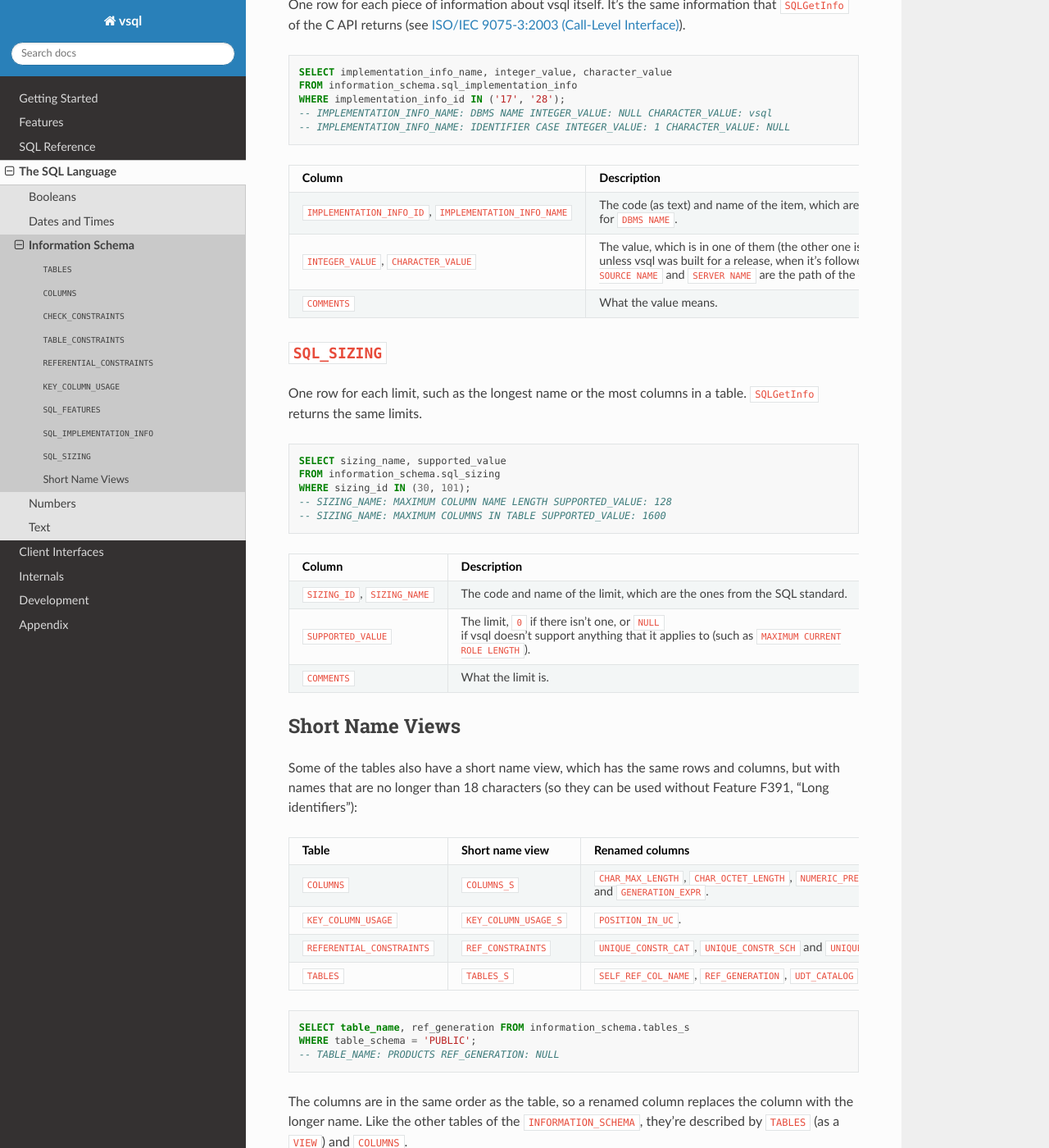
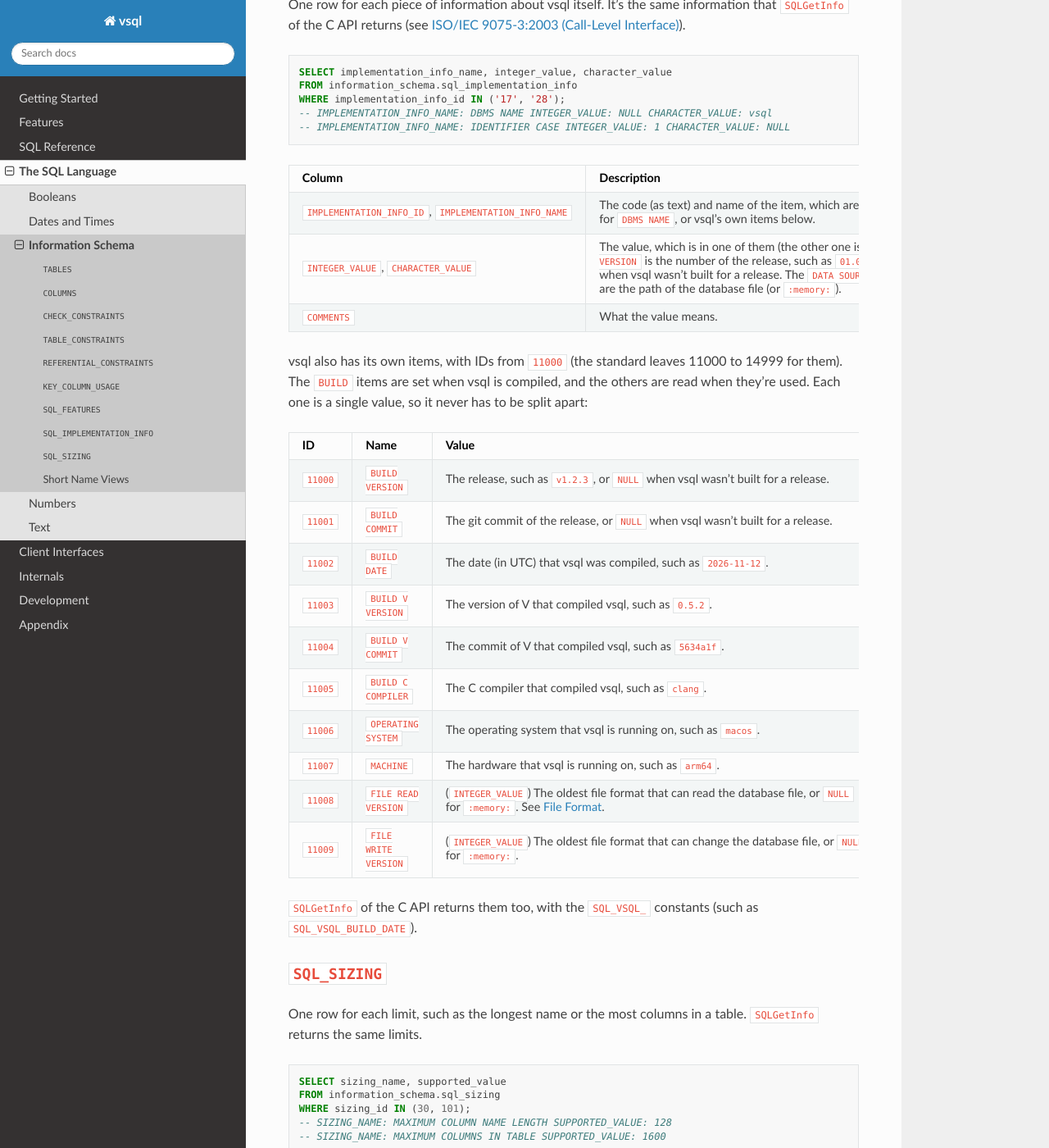
Before and after one commit to elliotchance/vsql, a Sphinx documentation site: the page built from docs/information-schema.rst, in a window 1280 px wide and 1400 px high, scrolled down 5164 px. Shown: the whole window at 82% size. Built offline with Sphinx 7.4.7 and the Read the Docs theme 3.1.0, drawn with Linux system fonts in a browser that asks for light colours.

Commit message:
information_schema: Add vsql's own SQL_IMPLEMENTATION_INFO items (#1451)
SQL_IMPLEMENTATION_INFO has vsql's own items, with IDs from 11000 (the
range that ISO/IEC 9075-3 leaves for them): BUILD VERSION, BUILD COMMIT,
BUILD DATE, BUILD V VERSION, BUILD V COMMIT and BUILD C COMPILER are set
when vsql is compiled, and OPERATING SYSTEM, MACHINE, FILE READ VERSION
and FILE WRITE VERSION are read when they're used. Each is one value.
SQLGetInfo returns them with the SQL_VSQL_ constants.

DBMS VERSION is now only the number, such as "01.02.0003", since the
release is BUILD VERSION.

Co-authored-by: Claude Opus 5.5 <noreply@anthropic.com>

```diff
--- a/docs/information-schema.rst
+++ b/docs/information-schema.rst
@@ -369,16 +369,76 @@ information that ``SQLGetInfo`` of the C API returns (see
 
   * - ``IMPLEMENTATION_INFO_ID``, ``IMPLEMENTATION_INFO_NAME``
     - The code (as text) and name of the item, which are the ones from the SQL
-      standard, such as ``17`` for ``DBMS NAME``.
+      standard, such as ``17`` for ``DBMS NAME``, or vsql's own items below.
 
   * - ``INTEGER_VALUE``, ``CHARACTER_VALUE``
-    - The value, which is in one of them (the other one is ``NULL``). The
-      ``DBMS VERSION`` is ``00.00.0000`` unless vsql was built for a release,
-      when it's followed by the version and its date. The ``DATA SOURCE NAME``
-      and ``SERVER NAME`` are the path of the database file (or ``:memory:``).
+    - The value, which is in one of them (the other one is ``NULL``, or both
+      are when there's no value). The ``DBMS VERSION`` is the number of the
+      release, such as ``01.02.0003`` for ``v1.2.3``, or ``00.00.0000`` when
+      vsql wasn't built for a release. The ``DATA SOURCE NAME`` and ``SERVER
+      NAME`` are the path of the database file (or ``:memory:``).
 
   * - ``COMMENTS``
     - What the value means.
+
+vsql also has its own items, with IDs from ``11000`` (the standard leaves 11000
+to 14999 for them). The ``BUILD`` items are set when vsql is compiled, and the
+others are read when they're used. Each one is a single value, so it never has
+to be split apart:
+
+.. list-table::
+  :header-rows: 1
+
+  * - ID
+    - Name
+    - Value
+
+  * - ``11000``
+    - ``BUILD VERSION``
+    - The release, such as ``v1.2.3``, or ``NULL`` when vsql wasn't built for a
+      release.
+
+  * - ``11001``
+    - ``BUILD COMMIT``
+    - The git commit of the release, or ``NULL`` when vsql wasn't built for a
+      release.
+
+  * - ``11002``
+    - ``BUILD DATE``
+    - The date (in UTC) that vsql was compiled, such as ``2026-11-12``.
+
+  * - ``11003``
+    - ``BUILD V VERSION``
+    - The version of V that compiled vsql, such as ``0.5.2``.
+
+  * - ``11004``
+    - ``BUILD V COMMIT``
+    - The commit of V that compiled vsql, such as ``5634a1f``.
+
+  * - ``11005``
+    - ``BUILD C COMPILER``
+    - The C compiler that compiled vsql, such as ``clang``.
+
+  * - ``11006``
+    - ``OPERATING SYSTEM``
+    - The operating system that vsql is running on, such as ``macos``.
+
+  * - ``11007``
+    - ``MACHINE``
+    - The hardware that vsql is running on, such as ``arm64``.
+
+  * - ``11008``
+    - ``FILE READ VERSION``
+    - (``INTEGER_VALUE``) The oldest file format that can read the database
+      file, or ``NULL`` for ``:memory:``. See :doc:`file-format`.
+
+  * - ``11009``
+    - ``FILE WRITE VERSION``
+    - (``INTEGER_VALUE``) The oldest file format that can change the database
+      file, or ``NULL`` for ``:memory:``.
+
+``SQLGetInfo`` of the C API returns them too, with the ``SQL_VSQL_`` constants
+(such as ``SQL_VSQL_BUILD_DATE``).
 
 ``SQL_SIZING``
 --------------
--- a/docs/standard/part3/07.txt
+++ b/docs/standard/part3/07.txt
@@ -5,7 +5,7 @@
 # 7.1, SQL_IMPLEMENTATION_INFO base table
 7.1                      implemented  vsql/std_11_6_44_sql_implementation_info.v tests/std_11_5_53_sql_implementation_info.sql
 7.1/DE/1                 implemented  vsql/std_11_6_44_sql_implementation_info.v tests/std_11_5_53_sql_implementation_info.sql
-7.1/DE/2                 n/a          - - there are no implementation-defined items
+7.1/DE/2                 implemented  vsql/std_11_6_44_sql_implementation_info.v tests/std_11_5_53_sql_implementation_info.sql
 # 7.2, SQL_SIZING base table
 7.2                      implemented  vsql/std_11_6_45_sql_sizing.v tests/std_11_5_56_sql_sizing.sql
 7.2/DE/1                 implemented  vsql/std_11_6_45_sql_sizing.v tests/std_11_5_56_sql_sizing.sql
--- a/docs/v-client-library-docs.rst
+++ b/docs/v-client-library-docs.rst
@@ -437,9 +437,9 @@ fn sql_implementation_info
 
 .. code-block:: v
 
-   pub fn sql_implementation_info(server_name string) []ImplementationInfo
+   pub fn sql_implementation_info(server_name string, catalog &CatalogConnection) []ImplementationInfo
 
-sql_implementation_info returns the rows of INFORMATION_SCHEMA.SQL_IMPLEMENTATION_INFO, ordered by their ID. server_name is the name of the SQL-server that was connected to (the path of the database file, or ":memory:"), which is the DATA SOURCE NAME and SERVER NAME.
+sql_implementation_info returns the rows of INFORMATION_SCHEMA.SQL_IMPLEMENTATION_INFO, ordered by their ID. server_name is the name of the SQL-server that was connected to (the path of the database file, or ":memory:"), which is the DATA SOURCE NAME and SERVER NAME. The FILE READ VERSION and FILE WRITE VERSION are of the file of the catalog, which are NULL for ":memory:" (it has no file).
 
 fn sql_sizing
 -------------
```
Also changed, not shown: 8 other files.
